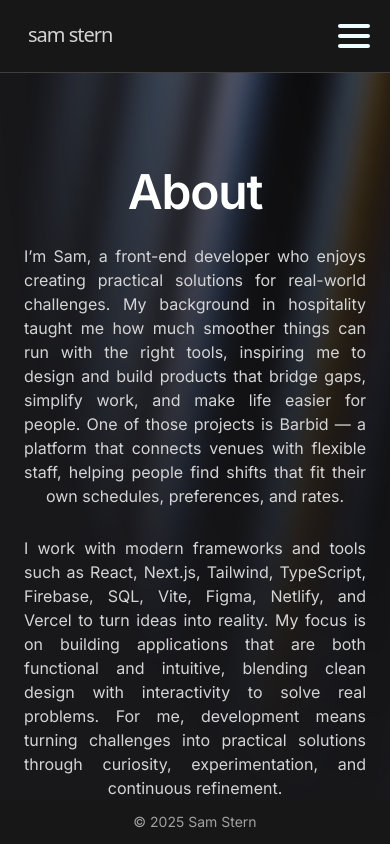
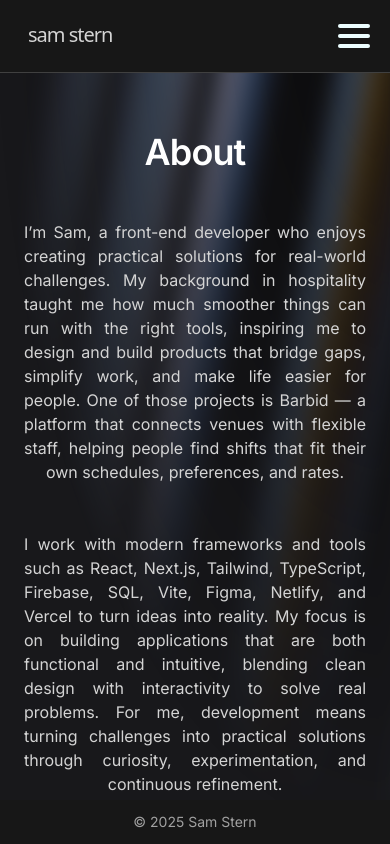
Before and after one commit to samstern27/sam-stern-portfolio, a Next.js app: page /about in a window 390 px wide. Built offline with nearby package versions, Linux system fonts and the light colour scheme.

Commit message:
About page padding adjusted

```diff
--- a/app/about/page.tsx
+++ b/app/about/page.tsx
@@ -1,18 +1,18 @@
 export default function AboutPage() {
   return (
     <>
-      <div className="isolate px-6 md:px-30 py-24 sm:py-40 lg:px-8 page-swipe w-screen ">
+      <div className="isolate px-6 md:px-30 py-15 sm:py-30 lg:px-8 page-swipe w-screen ">
         <div
           aria-hidden="true"
           className="absolute inset-x-0 -top-40 -z-10 transform-gpu overflow-hidden blur-3xl sm:-top-80"
         ></div>
         <div className="mx-auto max-w-2xl text-center gap-5 flex flex-col">
           <header>
-            <h1 className="text-5xl mt-9 sm:mt-0 font-semibold tracking-tight text-balance text-white sm:text-5xl fade-in-down">
+            <h1 className="text-4xl mt-9 sm:mt-0 font-semibold tracking-tight text-balance text-white sm:text-5xl fade-in-down">
               About
             </h1>
           </header>
-          <section className="flex flex-col gap-5">
+          <section className="flex flex-col gap-10 mt-5">
             <p className="mt-2 text-md text-neutral-300 center-justified fade-in-down">
               I’m Sam, a front-end developer who enjoys creating practical
               solutions for real-world challenges. My background in hospitality
```
